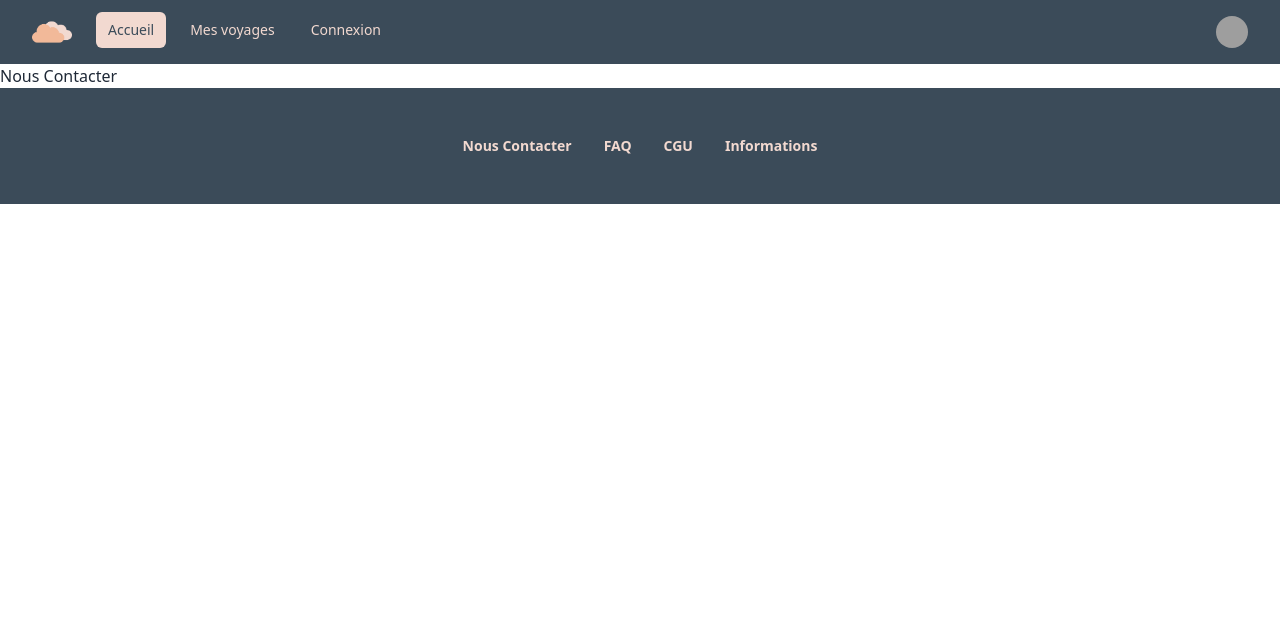
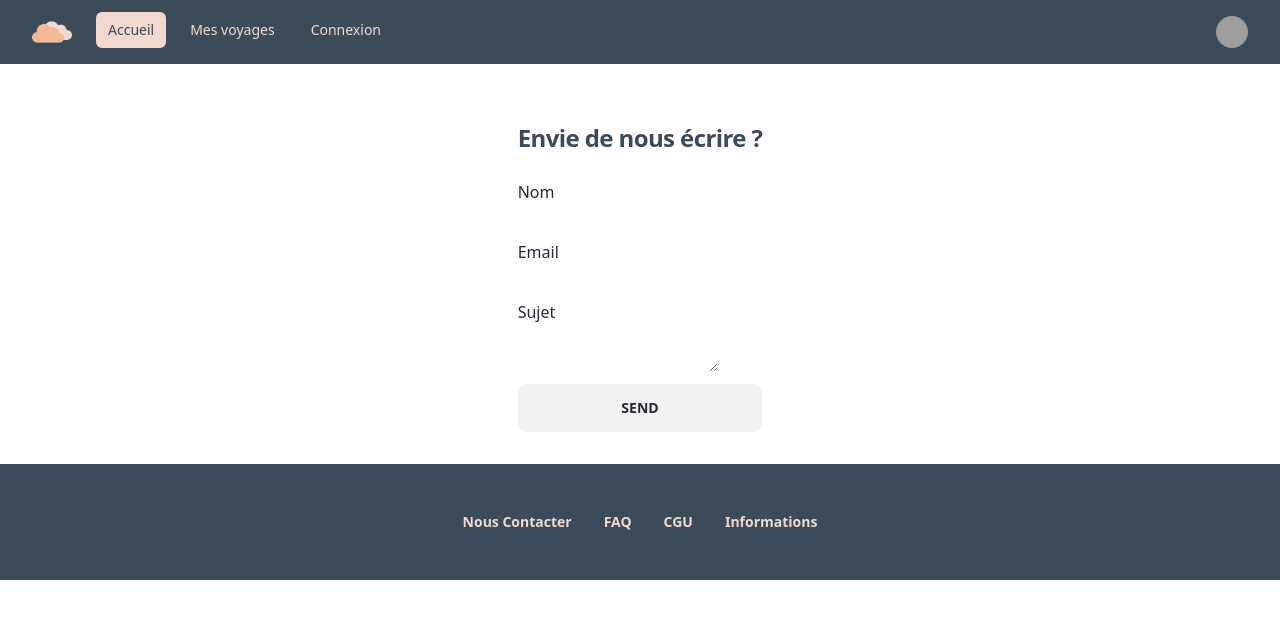
Before and after one commit to laurafeugene/site-voyage-front, a React (Vite) app: page /contact in a window 1280 px wide. Shown: the top 618 px of the page. Built offline with nearby package versions, Linux system fonts and the light colour scheme; grey boxes are pictures that could not be loaded.

Commit message:
ajout des formulaires pour la page contact

```diff
--- /dev/null
+++ b/src/components/App/Contact/ContactForm.tsx
@@ -0,0 +1,47 @@
+import React from 'react';
+
+function ContactForm() {
+  const [formStatus, setFormStatus] = React.useState('Send');
+  const onSubmit = (e) => {
+    e.preventDefault();
+    setFormStatus('Submitting...');
+    const { name, email, message } = e.target.elements;
+    const conFom = {
+      name: name.value,
+      email: email.value,
+      message: message.value,
+    };
+    console.log(conFom);
+  };
+  return (
+    <div className="flex flex-col justify-self-center m-8 max-w-full	">
+      <h2 className="mt-6 pb-6 text-center text-2xl font-bold leading-9 tracking-tight text-darkest">
+        Envie de nous écrire ?
+      </h2>
+      <form onSubmit={onSubmit} className="flex flex-col justify-center">
+        <div className="mb-3">
+          <label className="form-label" htmlFor="name">
+            Nom
+          </label>
+          <input className="form-control" type="text" id="name" required />
+        </div>
+        <div className="mb-3">
+          <label className="form-label" htmlFor="email">
+            Email
+          </label>
+          <input className="form-control" type="email" id="email" required />
+        </div>
+        <div className="mb-3">
+          <label className="form-label" htmlFor="message">
+            Sujet
+          </label>
+          <textarea className="form-control" id="message" required />
+        </div>
+        <button className="btn btn-danger" type="submit">
+          {formStatus}
+        </button>
+      </form>
+    </div>
+  );
+}
+export default ContactForm;
--- a/src/main.tsx
+++ b/src/main.tsx
@@ -1,5 +1,10 @@
 import ReactDOM from 'react-dom/client';
-import { Route, RouterProvider, createBrowserRouter, createRoutesFromElements } from 'react-router-dom';
+import {
+  Route,
+  RouterProvider,
+  createBrowserRouter,
+  createRoutesFromElements,
+} from 'react-router-dom';
 
 import App from './components/App/App';
 import FAQ from './components/App/FAQ/FAQ';
@@ -9,8 +14,9 @@ import Register from './components/App/Register/register';
 import NotFound from './components/App/NotFound/NotFound';
 import GeneralTravel from './components/App/GeneralTravel/GeneralTravel';
 import Cgu from './components/App/Cgu/Cgu';
+import ContactForm from './components/App/Contact/ContactForm';
 
-import './styles/main.css'
+import './styles/main.css';
 
 const router = createBrowserRouter(
   createRoutesFromElements(
@@ -23,8 +29,8 @@ const router = createBrowserRouter(
         <Route path="faq" element={<FAQ />} />
         <Route path="cgu" element={<Cgu />} />
         <Route path="infos" element={<h1>Infos</h1>} />
-            <Route path="contact" element={<h1>Nous Contacter</h1>} />
-            <Route path="connexion" element={<Connection/>} />
+        <Route path="contact" element={<ContactForm />} />
+        <Route path="connexion" element={<Connection />} />
         <Route path="inscription" element={<Register />} />
         <Route path="mot-de-passe-oublie" element={<h1>mdp oublié</h1>} />
       </Route>
```
Lines whose indentation alone changed are shown as unchanged.
